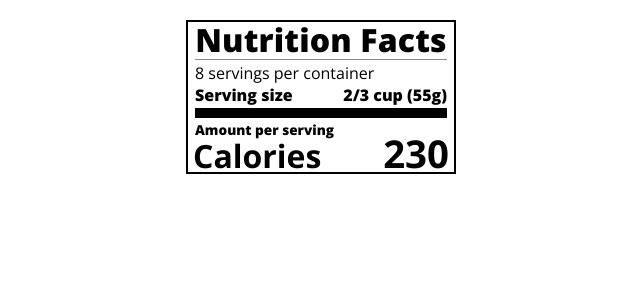
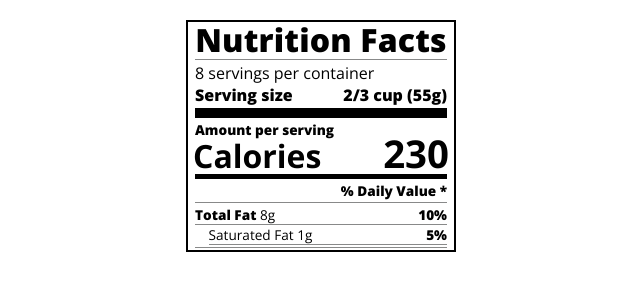
Before and after one commit to chidu100/Learn-Typography-by-building-a-Nutrition-Label, a plain HTML site: page index.html in a window 1280 px wide. Shown: the whole page, without its empty margins (319-959 px from the left). Drawn offline with nearby package versions, Linux system fonts and the light colour scheme.

Commit message:
added some collections

```diff
--- a/index.html
+++ b/index.html
@@ -24,6 +24,15 @@
               </div>
               <span>230</span>
            </div>
+           <div class="divider medium"></div>
+           <div class="daily-value small-text">
+            <p class="bold right no-divider">% Daily Value *</p>
+            <div class="divider">
+            </div>
+            <p><span><span class="bold no-divider">Total Fat</span> 8g</span> <span class="bold">10%</span></p>
+            <p class="indent" no-divider">Saturated Fat 1g <span class="bold">5%</span></p>
+            <div class="divider"></div>
+          </div>
         </div>
     </body>
 </html>
--- a/styles.css
+++ b/styles.css
@@ -71,3 +71,19 @@ html{
     font-size: 2.4em;
     font-weight: 700;
   }
+
+  .medium{
+    height: 5px;
+  }
+
+  .right {
+    justify-content: flex-end;
+  }
+
+  .indent{
+    margin-left: 1em;
+  }
+
+  .daily-value p:not(.no-divider){
+    border-bottom: 1px solid #888989;
+  }
```
